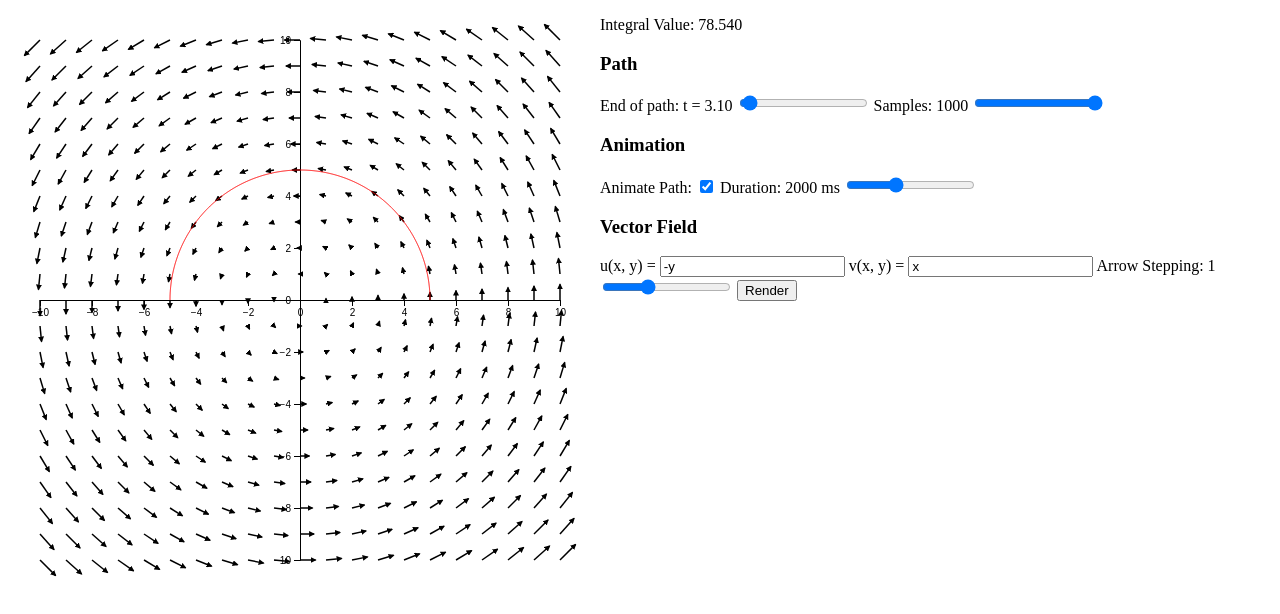
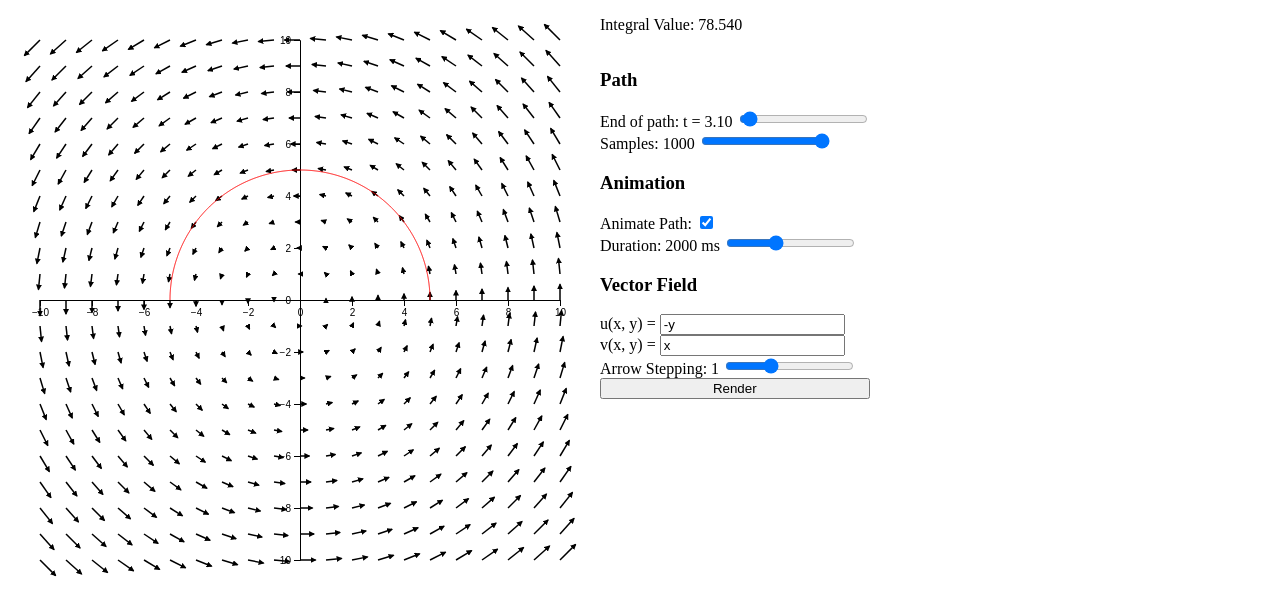
Before and after one commit to justind123/cs6630-vis-vector-line-integrals, a plain HTML site: page index.html in a window 1280 px wide. Drawn offline with nearby package versions, Linux system fonts and the light colour scheme.

Commit message:
basic styling/formatting for config panel

```diff
--- a/styles.css
+++ b/styles.css
@@ -5,3 +5,8 @@ body {
 .layout {
   display: flex;
 }
+
+.config {
+  display: flex;
+  flex-direction: column;
+}
```
